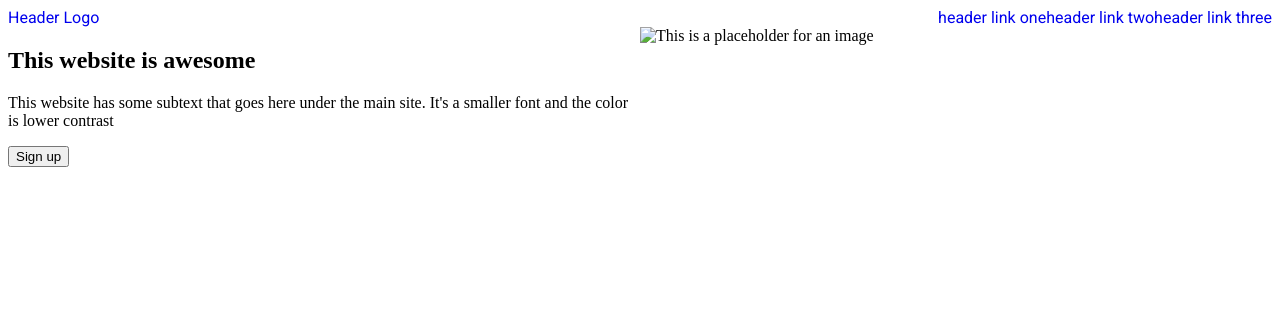
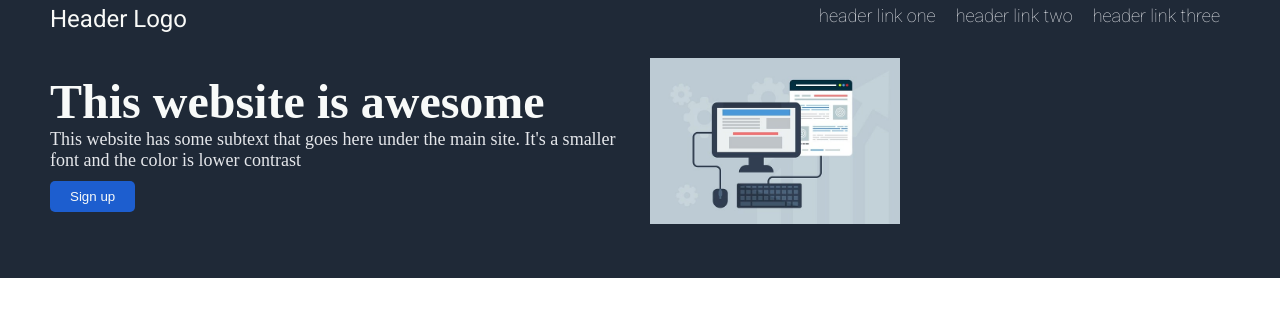
Before and after one commit to ainteraminense/landing-page, a plain HTML site: page index.html in a window 1280 px wide. Drawn offline with Linux system fonts and the light colour scheme.

Commit message:
Style top section of the website
Colored and styled the texts. Added the image. Positioned the elements
of the website. Styled the Sign up button.

```diff
--- a/index.html
+++ b/index.html
@@ -34,7 +34,9 @@
                 <button>Sign up</button>
             </div>
             <div class="right">
-                <img src="" alt="This is a placeholder for an image">
+                <img src="images/web-design-3411373_640.jpg"
+                alt="Desktop with monitor, mouse, keyboard and tablet"
+                height="auto" width="250">
             </div>
         </section>
     </header>
--- a/styles/style.css
+++ b/styles/style.css
@@ -1,7 +1,16 @@
 /* First section */
 
+body {
+    margin: 0;
+}
+
+header {
+    background-color: #1f2937;
+    padding: 5px 50px 50px;
+}
 header nav{
     font-family:  "Roboto", Arial, Helvetica, sans-serif;
+    margin-bottom: 25px;
 }
 
 nav ul {
@@ -17,19 +26,60 @@ nav .right {
 
 ul li {
     list-style-type: none;
+    margin: 0 10px;
 }
 
 
 a {
     text-decoration: none;
+    font-weight: 200;
 }
 
 header section {
     display: flex;
     justify-content: center;
+    align-items: center;
+    gap: 20px;
 }
 
 section .left,
 section .right {
     flex: 1;
 }
+
+section img {
+    width: 250px;
+    height: auto;
+}
+
+header p,
+header a {
+    font-size: 18px;
+    color: #e5e7eb;
+}
+
+h1,
+header p {
+    margin: 0;
+}
+
+h1 {
+    font-size: 48px;
+    color: #f8faf9;
+    font-weight: 900;
+}
+
+.header-logo {
+    font-size: 24px;
+    color: #f9faf8;
+    font-weight: 400;
+}
+
+button {
+    background-color: rgb(29, 94, 207);
+    color: #f8faf9;
+    border: none;
+    border-radius: 5px;
+    padding: 8px 20px;
+    margin-top: 10px;
+}
```
Also changed, not shown: images/web-design-3411373_640.jpg (added).
